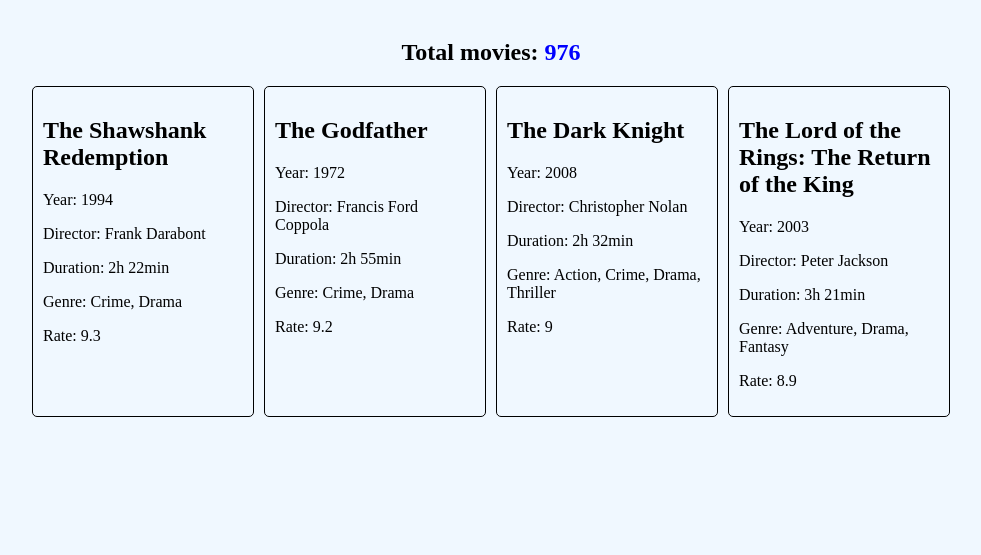
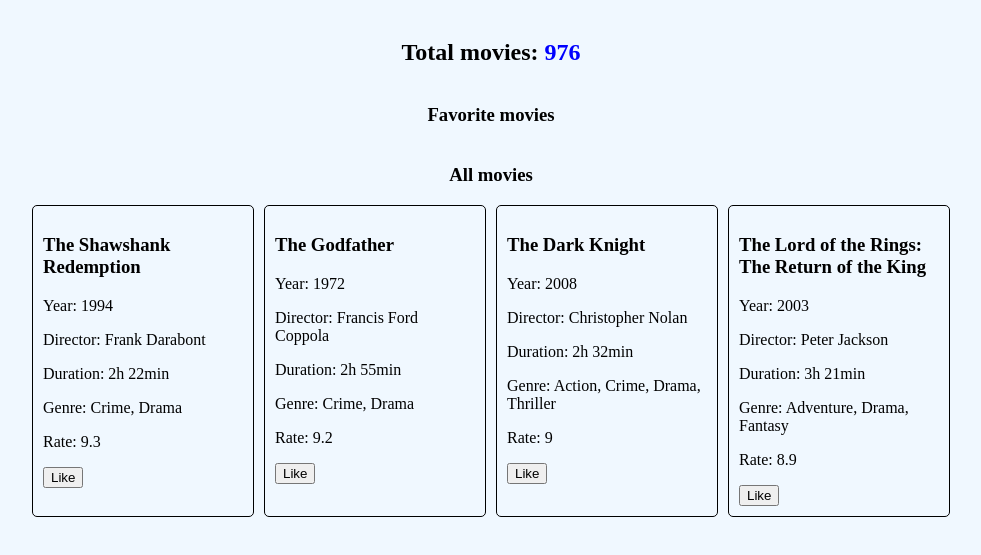
Before and after one commit to strdr4605/movie-web-app, a plain HTML site: page index.html in a window 1280 px wide. Shown: the part 69-624 px from the top of the page, without its empty margins (149-1130 px from the left). Drawn offline with Linux system fonts and the light colour scheme.

Commit message:
Save liked movie

```diff
--- a/index.html
+++ b/index.html
@@ -8,6 +8,12 @@
   <body>
     <h1>Movie Web App</h1>
     <h2>Total movies: <span id="total-movies">100</span></h2>
+
+    <h3>Favorite movies</h3>
+
+    <div class="likedMovies"></div>
+
+    <h3>All movies</h3>
     <div class="cards"></div>
 
     <script src="js/movies-counter.js"></script>
--- a/js/load-movies.js
+++ b/js/load-movies.js
@@ -1,5 +1,6 @@
 const movies = [
   {
+    id: 1,
     title: "The Shawshank Redemption",
     year: 1994,
     director: "Frank Darabont",
@@ -8,6 +9,7 @@ const movies = [
     rate: 9.3,
   },
   {
+    id: 2,
     title: "The Godfather",
     year: 1972,
     director: "Francis Ford Coppola",
@@ -16,6 +18,7 @@ const movies = [
     rate: 9.2,
   },
   {
+    id: 3,
     title: "The Dark Knight",
     year: 2008,
     director: "Christopher Nolan",
@@ -24,6 +27,7 @@ const movies = [
     rate: 9.0,
   },
   {
+    id: 4,
     title: "The Lord of the Rings: The Return of the King",
     year: 2003,
     director: "Peter Jackson",
@@ -33,20 +37,48 @@ const movies = [
   },
 ];
 
+const likedMovies = [];
+
 window.addEventListener("load", () => {
   const movieList = document.querySelector(".cards");
+
+  const likedMovieElement = document.querySelector(".likedMovies");
 
   movies.forEach((movie) => {
     const movieItem = document.createElement("div");
     movieItem.classList.add("card");
     movieItem.innerHTML = `
-      <h2>${movie.title}</h2>
+      <h3>${movie.title}</h3>
       <p>Year: ${movie.year}</p>
       <p>Director: ${movie.director}</p>
       <p>Duration: ${movie.duration}</p>
       <p>Genre: ${movie.genre.join(", ")}</p>
       <p>Rate: ${movie.rate}</p>
     `;
+
+    const likeButton = document.createElement("button");
+    likeButton.innerHTML = "Like";
+    likeButton.addEventListener("click", () => {
+      likedMovies.push(movie.id);
+      likeButton.disabled = true;
+
+      console.log(likedMovies);
+
+      likedMovieElement.innerHTML = "";
+
+      likedMovies.forEach((likedMovieId) => {
+        const movie = movies.find((movie) => movie.id === likedMovieId);
+
+        const p = document.createElement("p");
+
+        p.textContent = movie.title;
+
+        likedMovieElement.appendChild(p);
+      });
+    });
+
+    movieItem.appendChild(likeButton);
+
     movieList.appendChild(movieItem);
   });
 });
```
